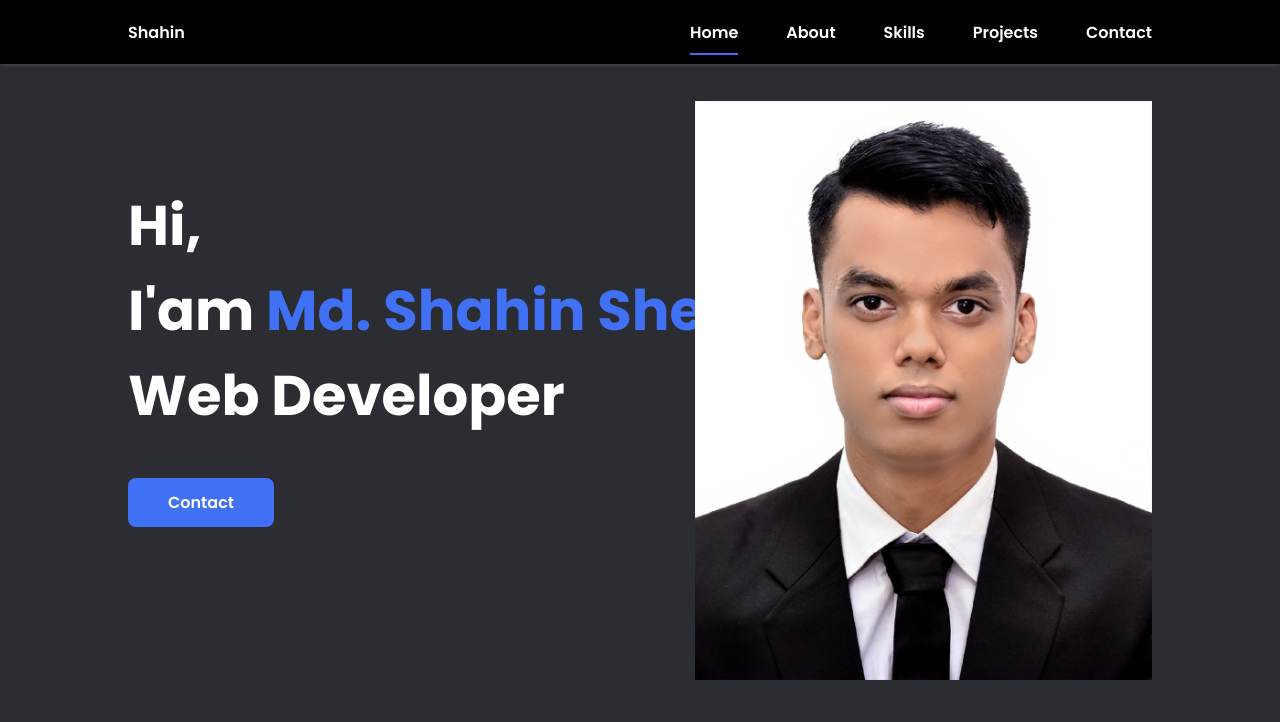
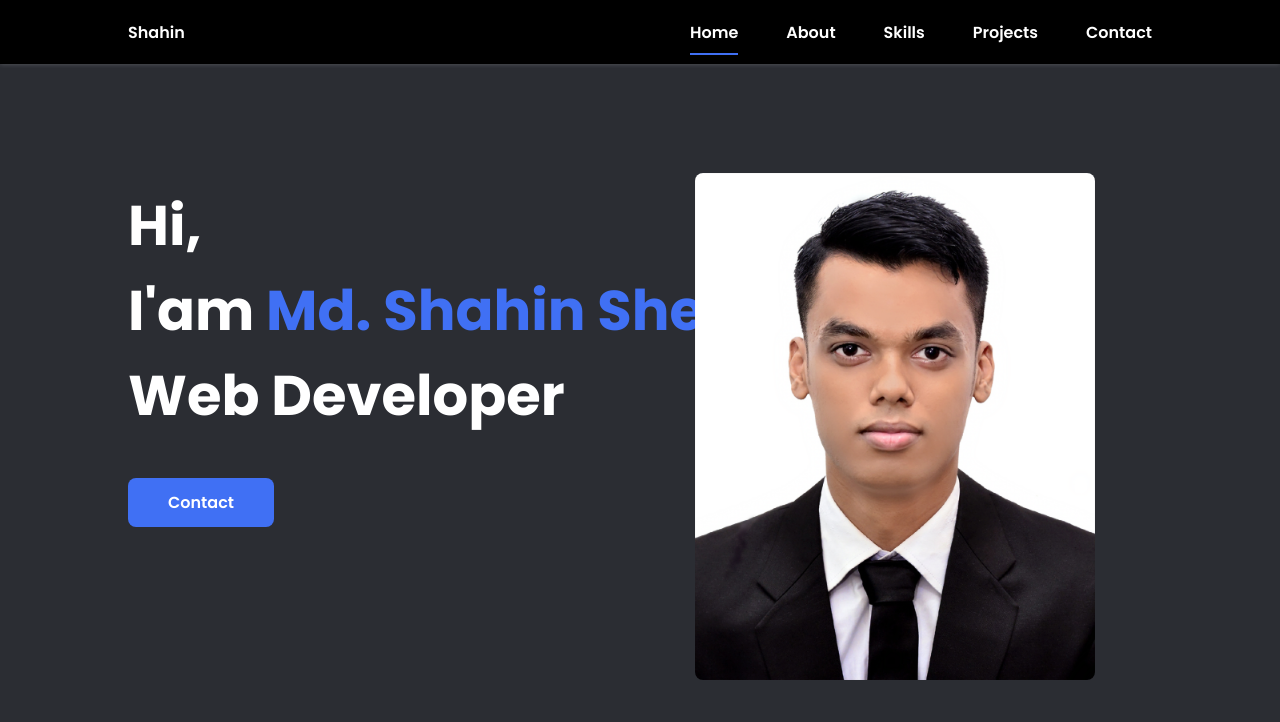
Before and after one commit to Shahin-Sheikh/shahin-sheikh.github.io, a plain HTML site: page index.html in a window 1280 px wide. Shown: the top 722 px of the page. Drawn offline with nearby package versions, Linux system fonts and the light colour scheme.

Commit message:
Update styles.css

```diff
--- a/assets/css/styles.css
+++ b/assets/css/styles.css
@@ -224,6 +224,13 @@ img {
   right: 0;
   bottom: 0;
   width: 295px;
+}
+.home__img {
+  justify-self: center;
+}
+.home__img img {
+  width: 400px;
+  border-radius: 0.5rem;
 }
 
 /*BUTTONS*/
```
